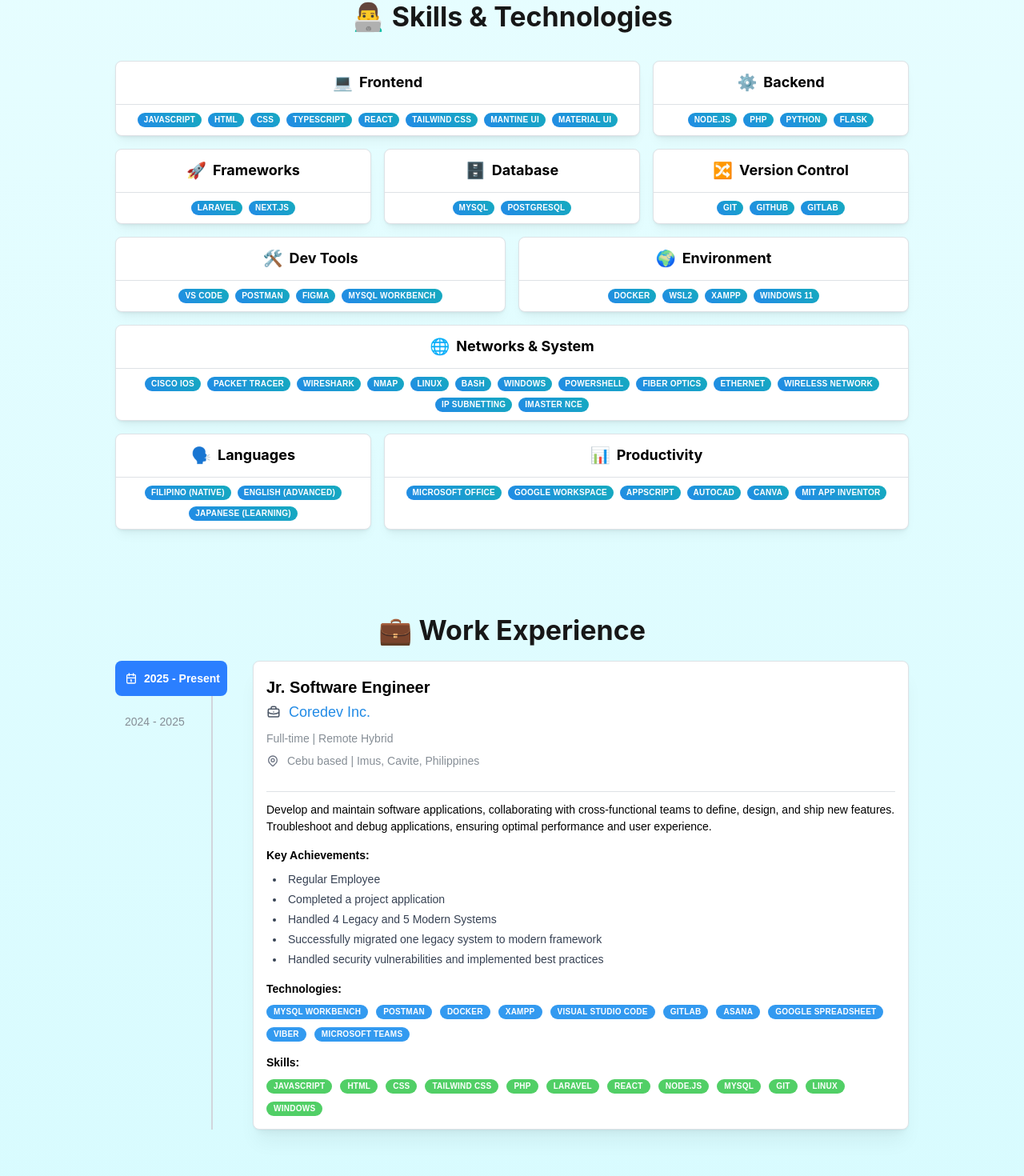
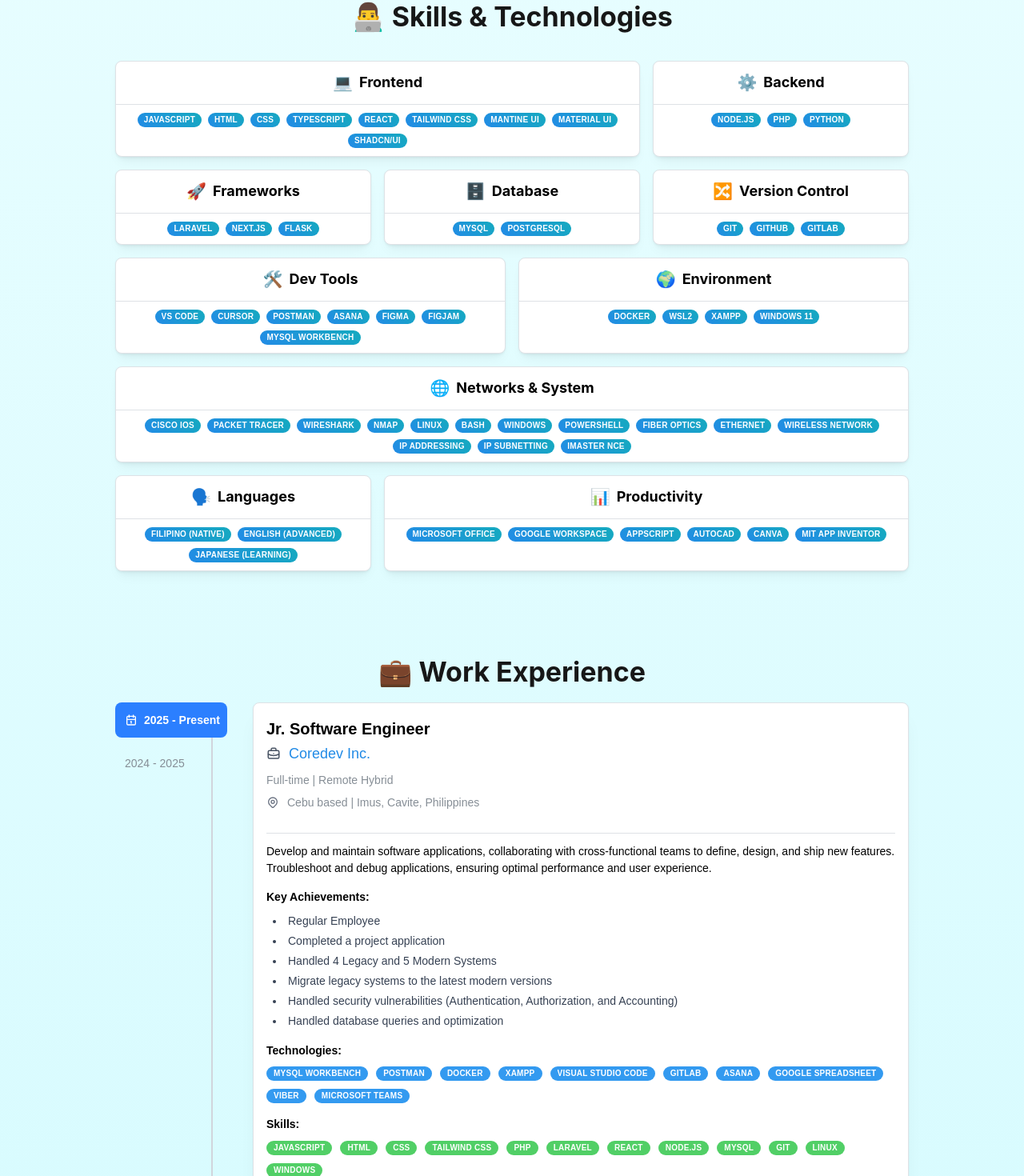
Before and after one commit to jldelakwaa/portfolio, a Next.js app: page /about in a window 1280 px wide. Shown: the part 733-2203 px from the top of the page at 80% size. Built offline with nearby package versions, Linux system fonts and the light colour scheme.

Commit message:
update data

```diff
--- a/src/app/_data/experienceData.ts
+++ b/src/app/_data/experienceData.ts
@@ -31,8 +31,9 @@
             'Regular Employee',
             'Completed a project application',
             'Handled 4 Legacy and 5 Modern Systems',
-            'Successfully migrated one legacy system to modern framework',
-            'Handled security vulnerabilities and implemented best practices',
+            'Migrate legacy systems to the latest modern versions',
+            'Handled security vulnerabilities (Authentication, Authorization, and Accounting)',
+            'Handled database queries and optimization',
         ],
         technologies:
             [
--- a/src/app/_data/skillsData.ts
+++ b/src/app/_data/skillsData.ts
@@ -20,6 +20,7 @@
                 'Tailwind CSS',
                 'Mantine UI',
                 'Material UI',
+                'shadcn/ui',
             ],
     },
     {
@@ -31,7 +32,6 @@
                 'Node.js',
                 'PHP',
                 'Python',
-                'Flask',
             ],
     },
     {
@@ -52,6 +52,7 @@
             [
                 'Laravel',
                 'Next.js',
+                'Flask',
             ],
     },
     {
@@ -84,8 +85,11 @@
         Skills:
             [
                 'VS Code',
+                'Cursor',
                 'Postman',
+                'Asana',
                 'Figma',
+                'Figjam',
                 'MySQL Workbench',
             ],
     },
@@ -106,6 +110,7 @@
                 'Fiber Optics',
                 'Ethernet',
                 'Wireless Network',
+                'IP Addressing',
                 'IP Subnetting',
                 'iMaster NCE',
             ],
```
